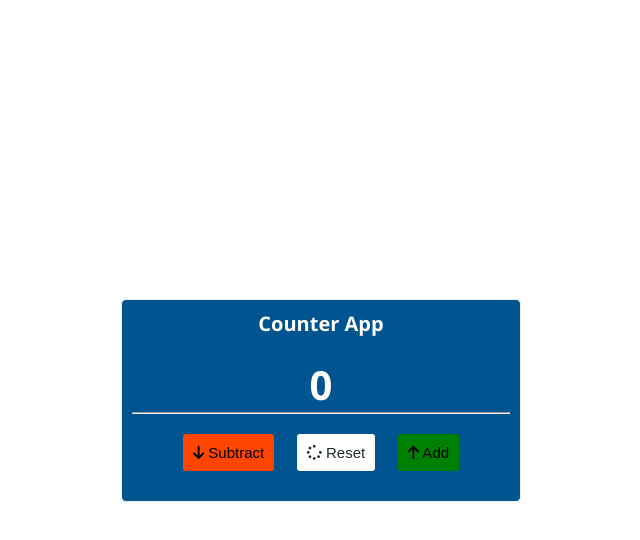
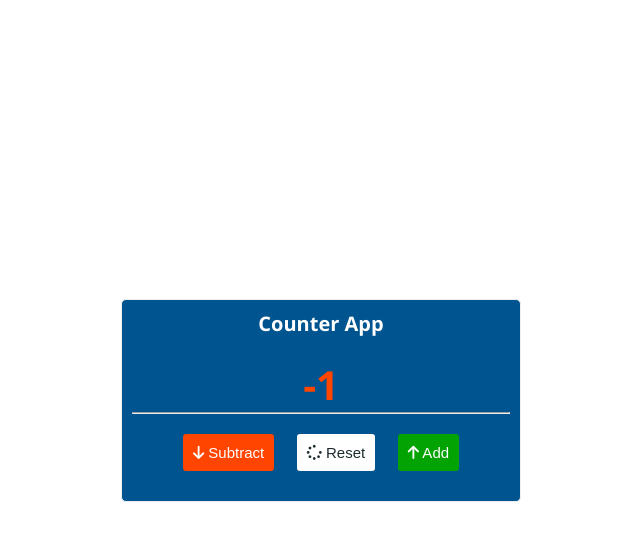
Before and after one commit to Moodybleu/Day-9---Input-Field-Character-Count, a plain HTML site: page index.html in a window 1280 px wide. Both pictures are taken after a click on the button "Subtract". Shown: the whole page, without its empty margins (319-959 px from the left). Drawn offline with nearby package versions, Linux system fonts and the light colour scheme.

Commit message:
completes functionality and adds button animation

```diff
--- a/index.html
+++ b/index.html
@@ -15,18 +15,18 @@
       <div class="counter-div">
         <h1>Counter App</h1>
           <span class="count">0</span>
-          <hr>
+          <hr/>
             <div class="buttons">
-              <button class="Subtract">
-                <i class="fas fa-arrow-down"></i>
+              <button class="subtract">
+                <i class="fas fa-arrow-down subtract"></i>
                 Subtract
               </button>
-              <button class="Reset">
-                <i class="fas fa-spinner"></i>
+              <button class="reset">
+                <i class="fas fa-spinner reset"></i>
                 Reset
               </button>
-              <button class="Add">
-                <i class="fas fa-arrow-up"></i>
+              <button class="add">
+                <i class="fas fa-arrow-up add"></i>
                 Add
               </button>
             </div>
--- a/script.js
+++ b/script.js
@@ -0,0 +1,39 @@
+const count = document.querySelector(".count");
+// const add = document.querySelector(".add");
+// const resetCount = document.querySelector(".reset");
+// const sub = document.querySelector(".subtract");
+const buttons = document.querySelector(".buttons");
+
+buttons.addEventListener("click", (e) => {
+    if (e.target.classList.contains("add")) {
+       count.innerHTML++;
+       setColor();
+    }
+    if (e.target.classList.contains("subtract")) {
+        count.innerHTML--;
+        setColor();
+    }
+    if (e.target.classList.contains("reset")) {
+        count.innerHTML = 0;
+        setColor();
+    }
+});
+
+function setColor() {
+    if (count.innerHTML > 0) {
+        count.style.color = "yellow"
+    } else if (count.innerHTML < 0) {
+        count.style.color = "orangered"
+    } else {
+        count.style.color = "#fff"
+    }
+}
+// add.addEventListener("click", () => {
+//     count.innerHTML++;
+// });
+// sub.addEventListener("click", () => {
+//     count.innerHTML--;
+// });
+// resetCount.addEventListener("click", () => {
+//     count.innerHTML = 0;
+// });
--- a/styles.css
+++ b/styles.css
@@ -55,7 +55,7 @@ img {
   font-weight: 700;
   text-align: center;
   border-radius: 5px;
-  cursor: pointer;
+
 }
 
 .counter-div > * {
@@ -67,25 +67,47 @@ img {
 }
 
 .buttons button {
+  margin: 0 1rem;
   padding: 1rem;
-  margin: 0 1rem;
   font-size: 1.5rem;
-  /* color: var(--white) */
+  cursor: pointer;
+  outline: none;
+  color: #fff;
+  background-color: #04AA6D;
   border: none;
-  outline: none;
   border-radius: 3px;
+  /* box-shadow: 0 9px #999; */
 }
 
-button.Subtract {
+.buttons button:hover {
+  background-color: #3e8e41;
+}
+
+.buttons button:active{
+  background-color: #3e8e41;
+  /* box-shadow: 0 5px #666; */
+  transform: translateY(4px);
+}
+
+button.subtract {
   background-color: orangered;
-
 }
-button.Reset {
+.buttons button.subtract:hover {
+  background-color: rgb(203, 4, 4);
+}
+button.reset {
   background-color: var(--white);
   color: var(--black)
+}
 
+.buttons button.reset:hover {
+  background-color: rgb(212, 212, 212);
 }
-button.Add {
-  background-color: green;
 
+button.add {
+  background-color: rgb(3, 163, 3);
 }
+
+.buttons button.add:hover {
+  background-color: #007e04;
+}
```
